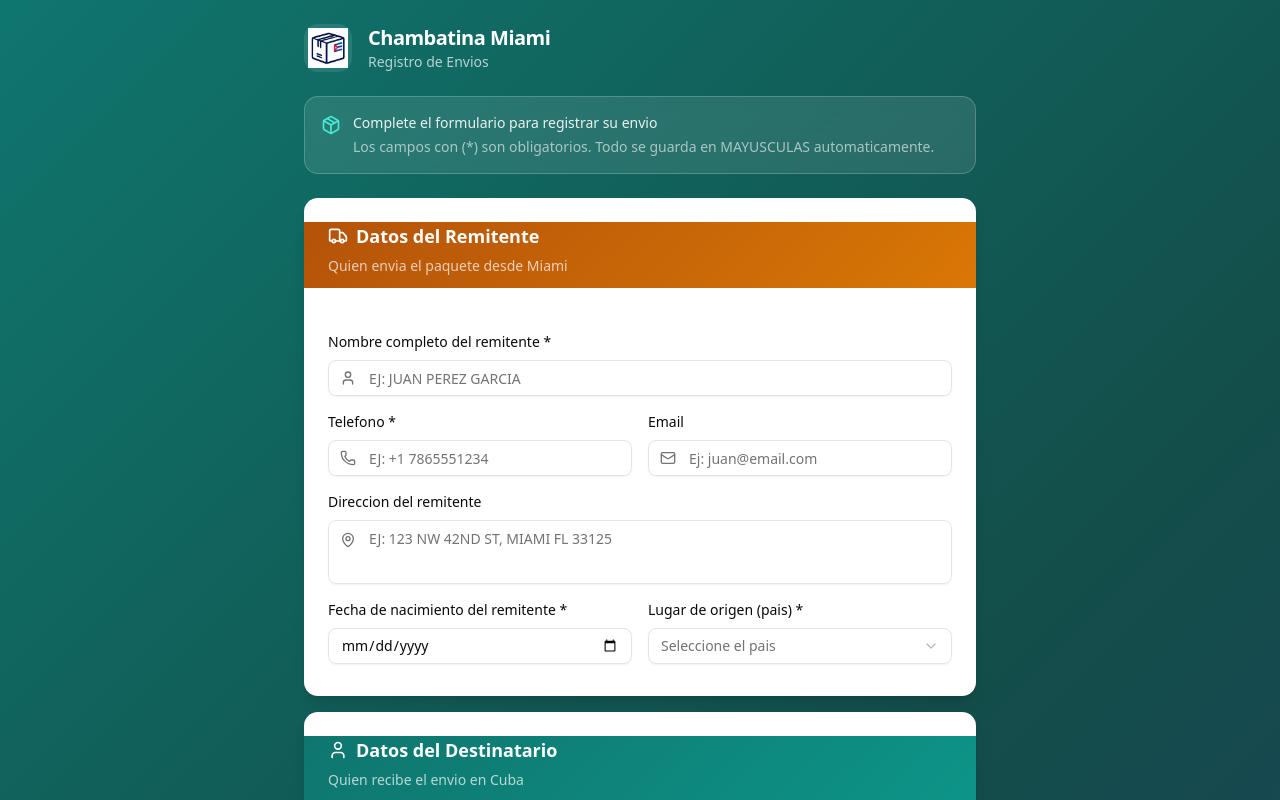
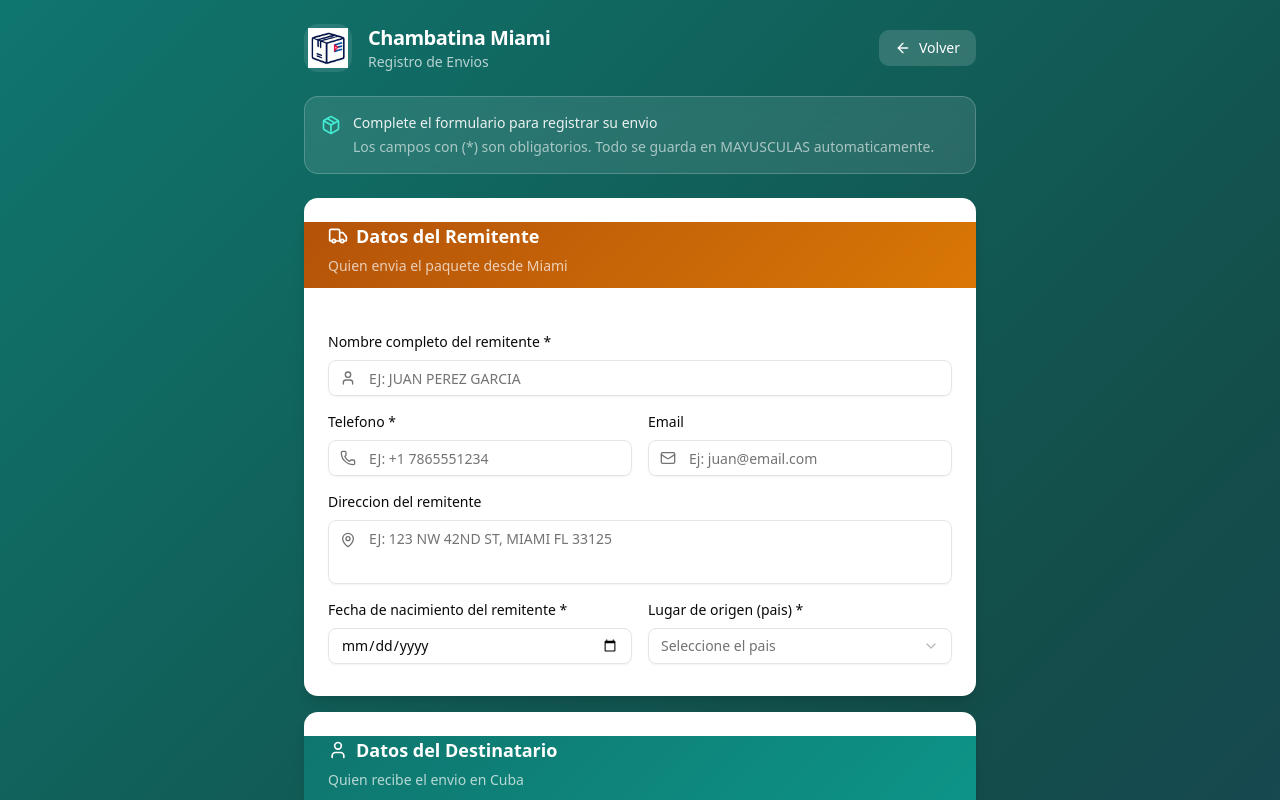
Before and after one commit to Chambatina1/chambatina-forms, a Next.js app: page / in a window 1280 px wide. Shown: the top 800 px of the page. Built offline with nearby package versions, Linux system fonts and the light colour scheme.

Commit message:
Add Volver button to go back to plataforma chambatina

```diff
--- a/src/app/page.tsx
+++ b/src/app/page.tsx
@@ -262,7 +262,8 @@ export default function ShipmentFormPage() {
     <div className="min-h-screen flex flex-col" style={{ background: "linear-gradient(135deg, #0f766e 0%, #134e4a 50%, #1e3a5f 100%)" }}>
       {/* Header */}
       <header className="py-6 px-4">
-        <div className="max-w-2xl mx-auto flex items-center gap-4">
+        <div className="max-w-2xl mx-auto flex items-center justify-between gap-4">
+          <div className="flex items-center gap-4">
             <div className="w-12 h-12 rounded-xl overflow-hidden bg-white/10 flex items-center justify-center flex-shrink-0">
               <img src="/logo-chambatina.png" alt="Chambatina" className="w-10 h-10 object-contain" />
             </div>
@@ -270,6 +271,14 @@ export default function ShipmentFormPage() {
               <h1 className="text-xl font-bold tracking-tight">Chambatina Miami</h1>
               <p className="text-white/70 text-sm">Registro de Envios</p>
             </div>
+          </div>
+          <a
+            href="https://plataformachambatina.onrender.com"
+            className="flex items-center gap-2 px-4 py-2 rounded-lg bg-white/15 hover:bg-white/25 text-white text-sm font-medium transition-all duration-200 backdrop-blur-sm"
+          >
+            <ArrowLeft className="w-4 h-4" />
+            Volver
+          </a>
         </div>
       </header>
 
```
Lines whose indentation alone changed are shown as unchanged.
